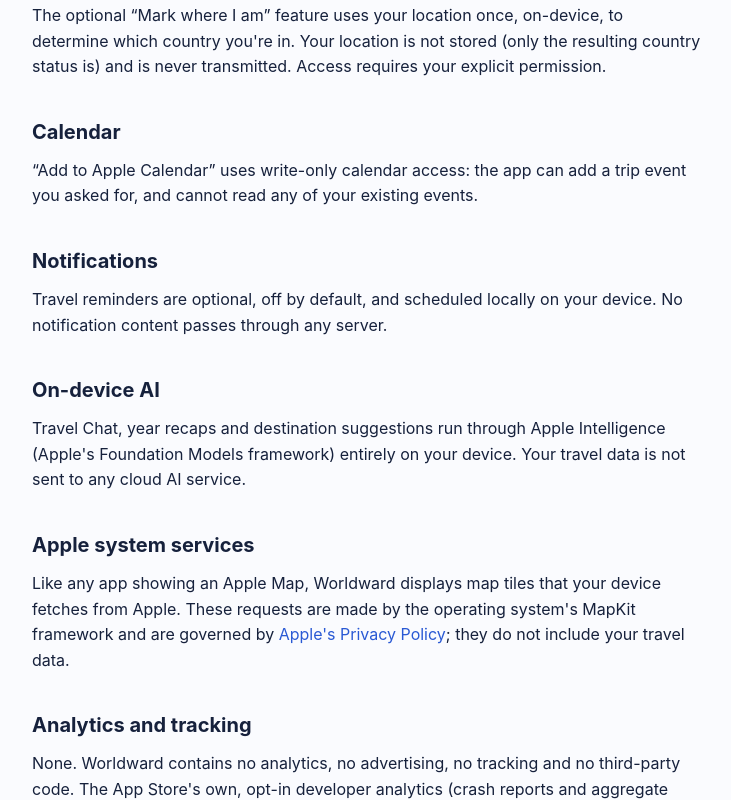
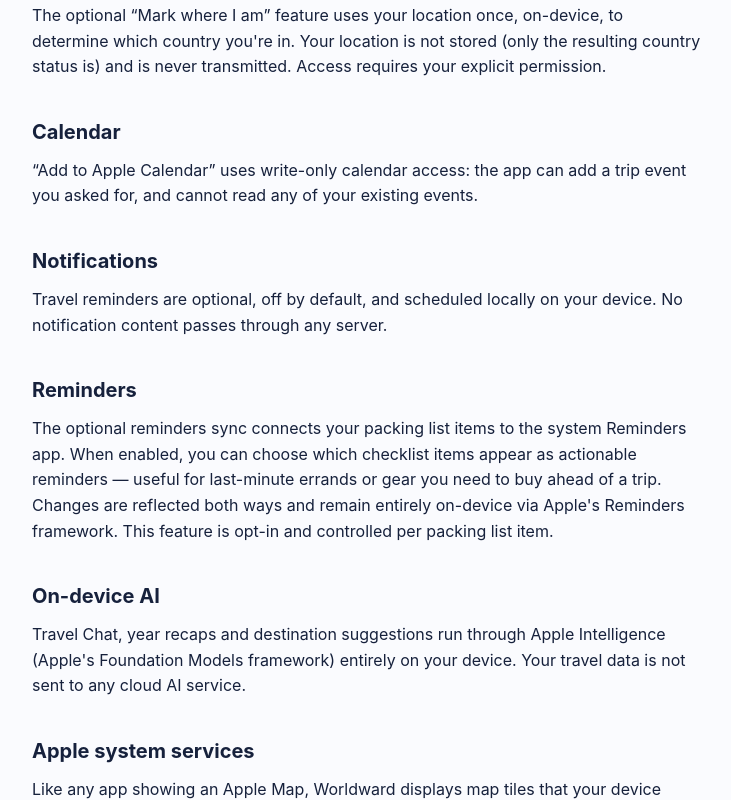
Before and after one commit to lakafior/Worldward, a plain HTML site: page website/privacy/index.html in a window 1280 px wide. Shown: the part 1138-1938 px from the top of the page, without its empty margins (272-1003 px from the left). Drawn offline with Linux system fonts and the light colour scheme; a script that the page names is missing.

Commit message:
Updated privacy subsite to add reminders paragraph

```diff
--- a/website/privacy/index.html
+++ b/website/privacy/index.html
@@ -30,10 +30,10 @@
   <div class="tldr">
     <p><strong>The short version:</strong> Worldward stores your travel data on
     your device. It has no server, no accounts, no analytics, no ads and no
-    third-party SDKs. We never see your data — and we couldn't if we wanted to.</p>
+    third-party SDKs. I never see your data — and I couldn't if I wanted to.</p>
   </div>
 
-  <h2>Who we are</h2>
+  <h2>Who I am</h2>
   <p>Worldward is developed by Smigi, an independent developer. The app is open
   source under the Mozilla Public License 2.0 — you can inspect everything it
   does at
@@ -74,6 +74,14 @@
   <h2>Notifications</h2>
   <p>Travel reminders are optional, off by default, and scheduled locally on
   your device. No notification content passes through any server.</p>
+
+  <h2>Reminders</h2>
+  <p>The optional reminders sync connects your packing list items to the
+  system Reminders app. When enabled, you can choose which checklist items
+  appear as actionable reminders — useful for last-minute errands or gear
+  you need to buy ahead of a trip. Changes are reflected both ways and
+  remain entirely on-device via Apple's Reminders framework. This feature
+  is opt-in and controlled per packing list item.</p>
 
   <h2>On-device AI</h2>
   <p>Travel Chat, year recaps and destination suggestions run through Apple
```
